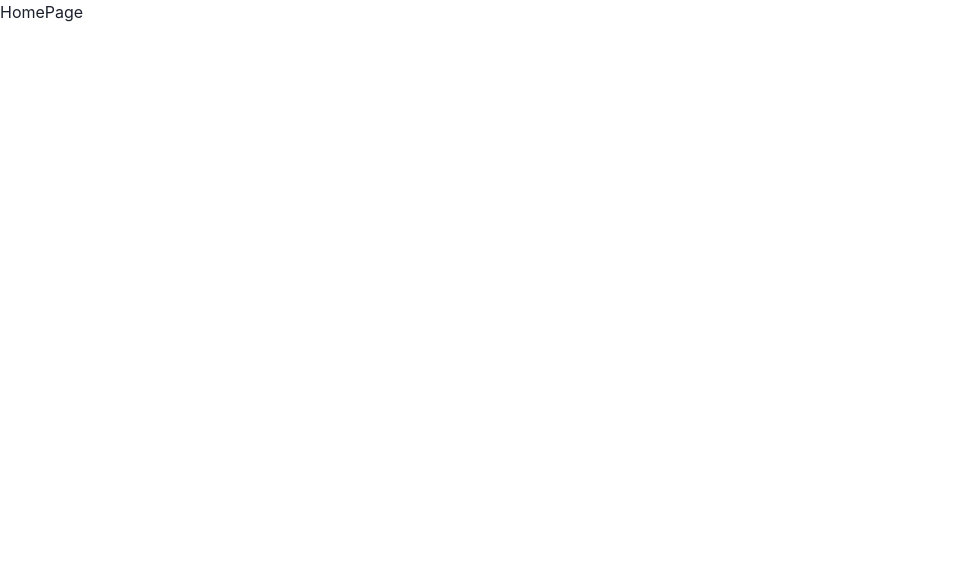
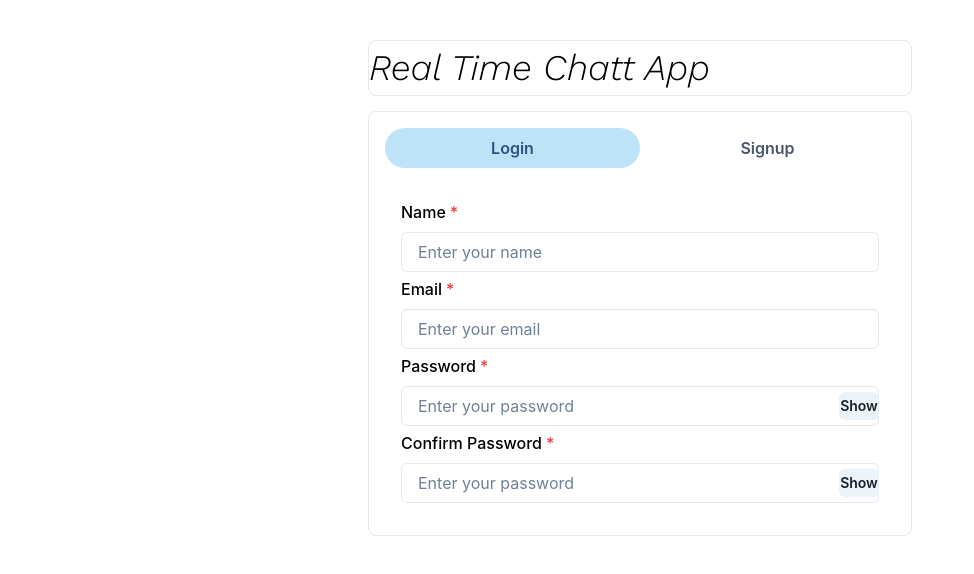
Before and after one commit to Hamzakhan001/Real-time-Chatt-App---MERN-, a React (Create React App) app in the folder client/: page / in a window 1280 px wide. Shown: the top 574 px of the page, without its empty margins (0-974 px from the left). Built offline with nearby package versions, Linux system fonts and the light colour scheme.

Commit message:
sign up form

```diff
--- a/client/src/App.css
+++ b/client/src/App.css
@@ -1,38 +1,11 @@
-.App {
-  text-align: center;
-}
+  @import url('https://fonts.googleapis.com/css2?family=Poppins:wght@300&family=Work+Sans:ital,wght@1,300&display=swap');
 
-.App-logo {
-  height: 40vmin;
-  pointer-events: none;
-}
 
-@media (prefers-reduced-motion: no-preference) {
-  .App-logo {
-    animation: App-logo-spin infinite 20s linear;
+
+  .App{
+    height: 100vh;
+    display: flex;
+    background-position: center;
+    background-size: cover;
+    color:'black'
   }
-}
-
-.App-header {
-  background-color: #282c34;
-  min-height: 100vh;
-  display: flex;
-  flex-direction: column;
-  align-items: center;
-  justify-content: center;
-  font-size: calc(10px + 2vmin);
-  color: white;
-}
-
-.App-link {
-  color: #61dafb;
-}
-
-@keyframes App-logo-spin {
-  from {
-    transform: rotate(0deg);
-  }
-  to {
-    transform: rotate(360deg);
-  }
-}
--- /dev/null
+++ b/client/src/Components/Authentication/Login.js
@@ -0,0 +1,10 @@
+import React from 'react'
+import {VStack,StackDivider,Box} from '@chakra-ui/react';
+
+const Login = () => {
+  return (
+	<div>Login</div>
+  )
+}
+
+export default Login
--- /dev/null
+++ b/client/src/Components/Authentication/Signup.js
@@ -0,0 +1,80 @@
+import React,{useState} from 'react';
+import {VStack,StackDivider,InputRightElement,Input,InputGroup,Box,FormControl, FormLabel,Button} from '@chakra-ui/react';
+
+const Signup = () => {
+	const[show,setShow]=useState(false)
+	const[name,setName]=useState()
+	const[pass,setPass]=useState()
+	const[confirmpass,setConfirmPass]=useState()
+	const[email,setEmail]=useState()
+	const[picture,setPicture]=useState()
+
+	const handleClick=()=>{
+		setShow(!show)
+	}
+
+  return (
+	<VStack
+  	spacing='5px'
+  	align='stretch'
+	color='black'
+	>
+	<FormControl id="first-name" isRequired>
+		<FormLabel>
+			Name
+		</FormLabel>
+		<Input
+			placeholder='Enter your name'
+			onChange={(e)=>{setName(e.target.value)}}
+			>
+			</Input>
+	</FormControl>
+	<FormControl id="email" isRequired>
+		<FormLabel>
+			Email
+		</FormLabel>
+		<Input
+			placeholder='Enter your email'
+			onChange={(e)=>{setEmail(e.target.value)}}
+			>
+			</Input>
+	</FormControl>
+	<FormControl id="password" isRequired>
+		<FormLabel>
+			Password
+		</FormLabel>
+		<InputGroup>
+		<Input
+			type={show? "text":"password"}
+			placeholder='Enter your password'
+			onChange={(e)=>{setPass(e.target.value)}}
+			/>
+		<InputRightElement>
+		<Button h="1.75rem" size="sm" onClick={handleClick}>
+			{show? "Hide":"Show"}
+		</Button>
+		</InputRightElement>
+		</InputGroup>
+	</FormControl>
+	<FormControl id="password" isRequired>
+		<FormLabel>
+			Confirm Password
+		</FormLabel>
+		<InputGroup>
+		<Input
+			type={show? "text":"password"}
+			placeholder='Enter your password'
+			onChange={(e)=>{setConfirmPass(e.target.value)}}
+			/>
+		<InputRightElement>
+		<Button h="1.75rem" size="sm" onClick={handleClick}>
+			{show? "Hide":"Show"}
+		</Button>
+		</InputRightElement>
+		</InputGroup>
+	</FormControl>
+</VStack>
+  )
+}
+
+export default Signup
--- a/client/src/Components/HomePage.js
+++ b/client/src/Components/HomePage.js
@@ -1,8 +1,45 @@
 import React from 'react'
+import { Container,Box,Text, Tabs, TabList, TabPanels, Tab, TabPanel,VStack} from '@chakra-ui/react';
+import Login from './Authentication/Login';
+import Signup from './Authentication/Signup';
+
 
 function HomePage() {
   return (
-	<div>HomePage</div>
+	<Container
+  maxW='xl'
+  centerContent
+  >
+    <Box
+    d="flex"
+    justifyContent="center"
+    bg="white"
+    w="100%"
+    m="40px 0 15px 0"
+    borderRadius="lg"
+    borderWidth="1px"
+    >
+      <Text fontSize="4xl" fontFamily="work sans" color="black">
+        Real Time Chatt App
+      </Text>
+    </Box>
+    <Box bg="white" color="black" w="100%" p={4} borderRadius="lg" borderWidth="1px">
+    <Tabs variant='soft-rounded' >
+  <TabList mb="1em">
+    <Tab width="50%">Login</Tab>
+    <Tab width="50%">Signup</Tab>
+  </TabList>
+  <TabPanels>
+    <TabPanel>
+    <Signup/>
+    </TabPanel>
+    <TabPanel>
+      <Login/>
+    </TabPanel>
+  </TabPanels>
+</Tabs>
+    </Box>
+  </Container>
   )
 }
 
```
Also changed, not shown: 1 other file (tests, documents, lock files or other folders).
